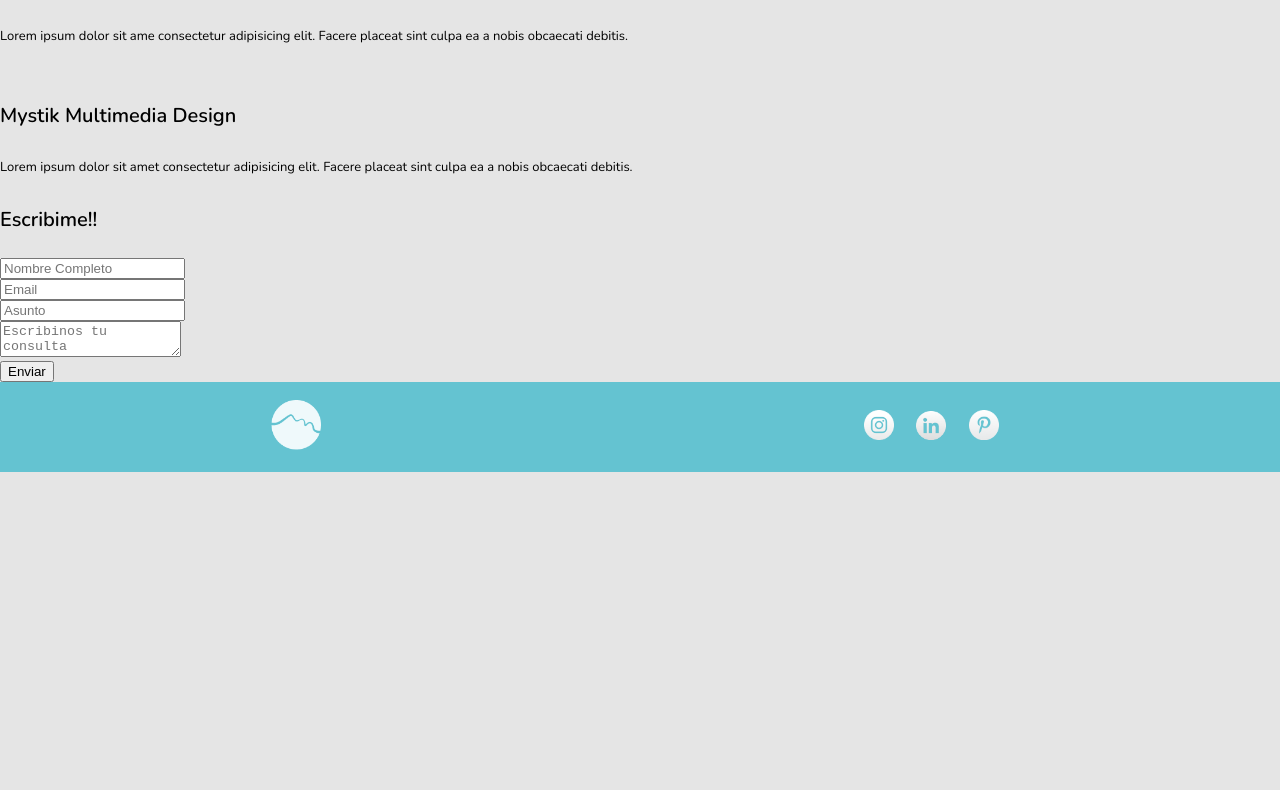
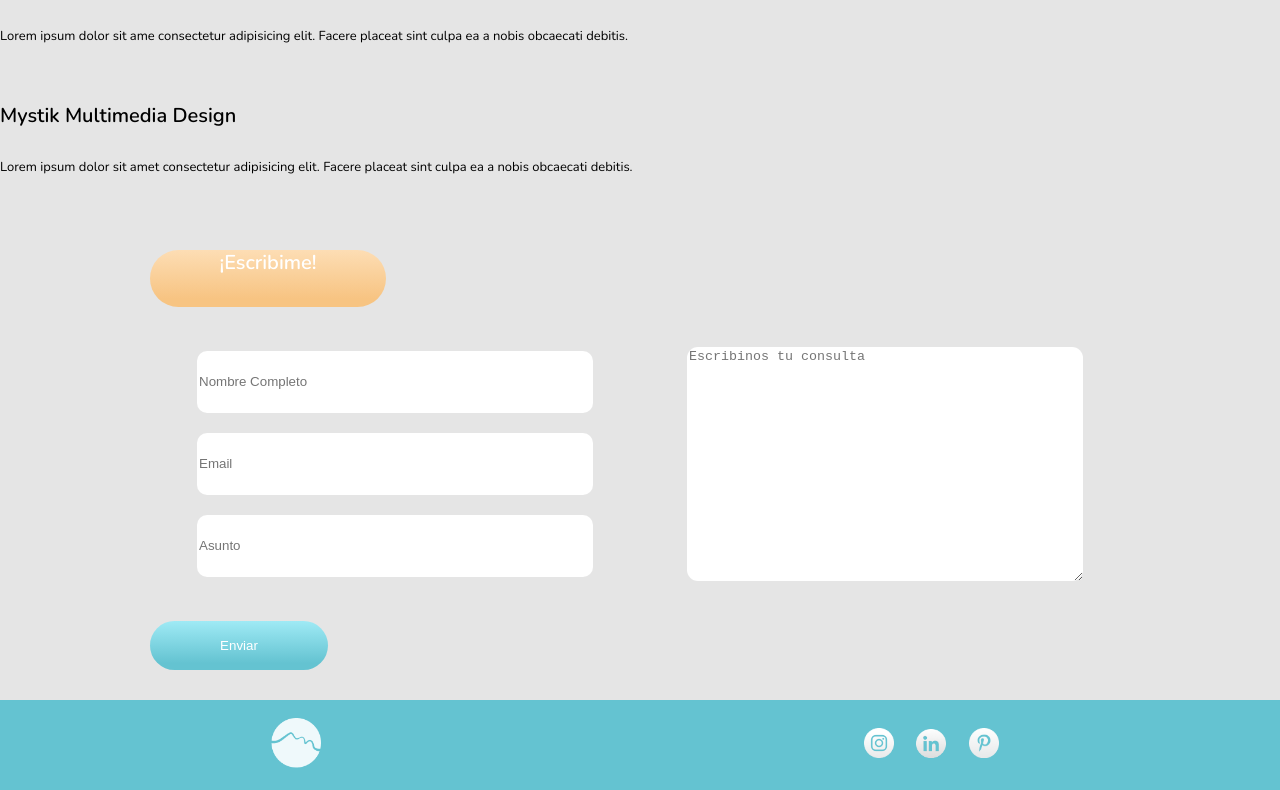
Before and after one commit to TrellixVulnTeam/mystik-design_MKEX, a website: page index.html in a window 1280 px wide. Shown: the part 2497-3287 px from the top of the page. Before the commit the page ends 2969 px from the top, so only its background shows below. Drawn offline with nearby package versions, Linux system fonts and the light colour scheme; a web font is replaced by a local one.

Commit message:
formulario

```diff
--- a/index.html
+++ b/index.html
@@ -165,17 +165,19 @@
 
     <section class="Formulario" id="escribime">
         <div class="Formulario__Titulo">
-            <h4>Escribime!!</h4>
+            <h4>¡Escribime!</h4>
         </div>
-        <div class="Formulario__Rellenar">
-            <form id="userform" action="" method="POST" autocomplete="on">
-                <input type="text" id="nombre" name="nombre" placeholder="Nombre Completo" required/><br />
-                <input type="email" id="mail" name="Mail" placeholder="Email" required><br />
-                <input type="asunto" id="asunto" name="asunto" placeholder="Asunto" required><br />
-                <textarea name="Mensaje" placeholder="Escribinos tu consulta"></textarea><br />
-                <input type="submit" value="Enviar">
-            </form>
-        </div>
+        <form id="userform" action="" method="POST" autocomplete="on" class="Formulario__Rellenar">
+            <div class="Formulario__Datos">
+                <input type="text" id="nombre" name="nombre" placeholder="Nombre Completo" class="Formulario__Input" required/>
+                <input type="email" id="mail" name="Mail" placeholder="Email" class="Formulario__Input" required>
+                <input type="asunto" id="asunto" name="asunto" placeholder="Asunto" class="Formulario__Input" required>
+            </div>
+            <div class="Formulario__Mensaje">
+                <textarea name="Mensaje" placeholder="Escribinos tu consulta" class="Formulario__Mensaje__Area"></textarea>
+            </div>
+        </form>
+        <button type="submit" value="Enviar" class="Formulario__EnviarBtn">Enviar</button>
     </section>
 
     <!-- Footer -->
--- a/scss/_forms.scss
+++ b/scss/_forms.scss
@@ -0,0 +1,70 @@
+.Formulario {
+
+    padding: 30px 150px;
+
+    .Formulario__Titulo{
+        width: 236px;
+        height: 57px;
+        background: $color_botones;
+        border-radius: 50px;
+
+        h4 {
+            color: #ffffff;
+            text-align: center;
+        }
+    }
+
+    .Formulario__Rellenar {
+        display: flex;
+        flex-direction: row;
+        flex-wrap: wrap;
+        width: 100%;
+        padding: 30px 0 30px 0;
+        align-items:center;
+
+        .Formulario__Datos{
+            align-items: center;
+            display: flex;
+            flex-direction: column;
+            flex-basis: 100%;
+            flex: 1;
+
+            .Formulario__Input{
+                width: 80%;
+                min-width: 30rem;
+                height: 60px;
+                border-radius: 10px;
+                border:none;
+                margin: 1rem;
+            }
+
+        }
+    }
+
+    .Formulario__Mensaje{
+        align-items: center;
+        display: flex;
+        flex-direction: column;
+        flex-basis: 100%;
+        flex: 1;
+
+        .Formulario__Mensaje__Area{
+                width: 80%;
+                min-width: 30rem;
+                height: 230px;
+                border-radius: 11px;
+                border:none;
+                margin: 1rem;
+        }
+    }
+
+    .Formulario__EnviarBtn{
+        width: 178px;
+        height: 49px;
+        background: $color_botones_2;
+        border-radius: 50px;
+        border:none;
+        color: #ffffff;
+        text-align: center;
+    }
+}
--- a/scss/_generales.scss
+++ b/scss/_generales.scss
@@ -2,6 +2,7 @@ html {
     font-family: 'Nunito', sans-serif;
     font-size: 10px;
     background-color: #E5E5E5;
+    scroll-behavior: smooth;
 }
 
 body {
```
Also changed, not shown: package.json (added, +23 -0 lines), css/style.css, 1 other file.
